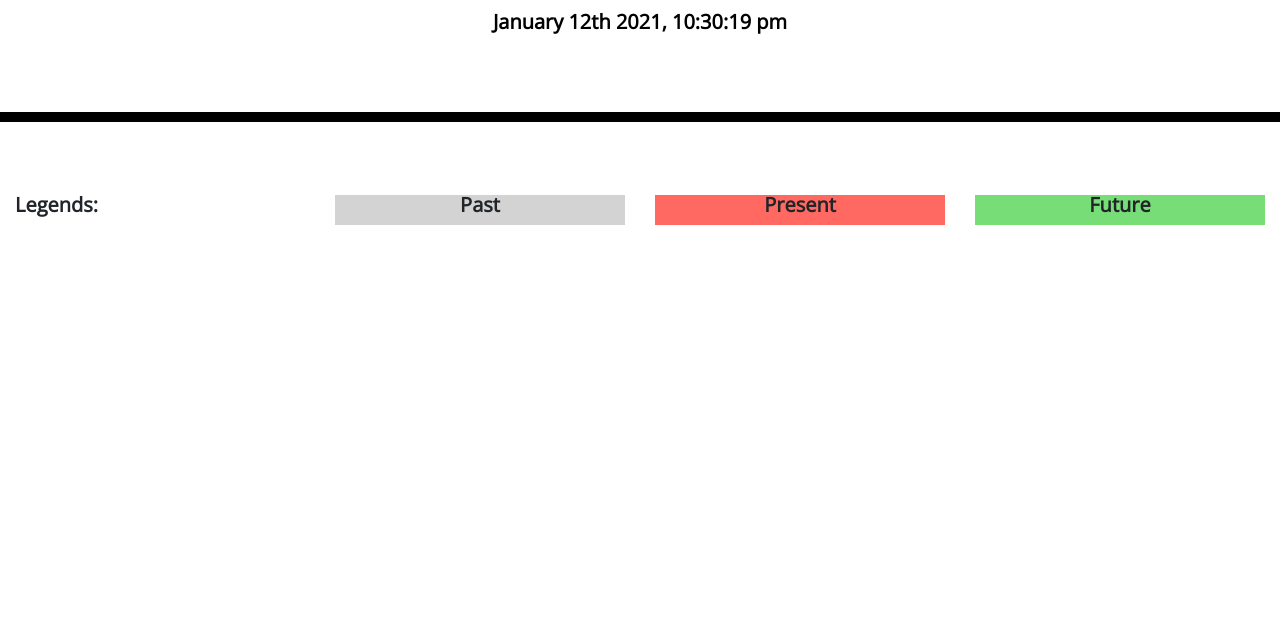
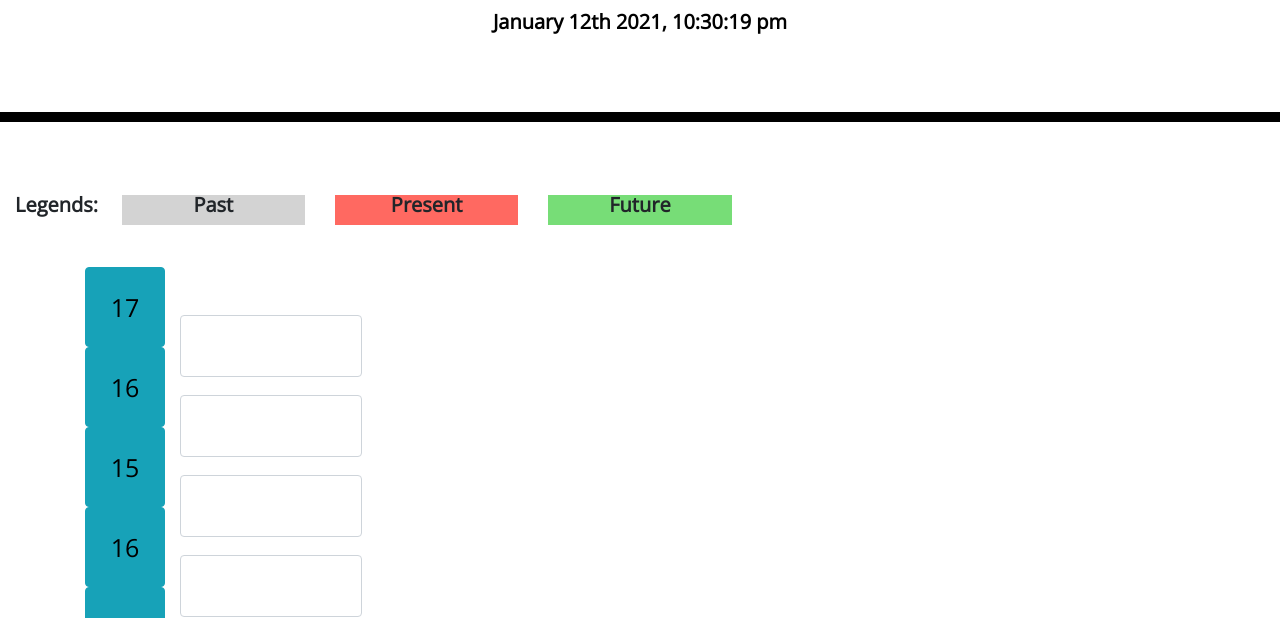
Before and after one commit to Koffidanh/workplanner, a plain HTML site: page index.html in a window 1280 px wide. Shown: the part 182-800 px from the top of the page. Drawn offline with nearby package versions, Linux system fonts and the light colour scheme.

Commit message:
testing clone

```diff
--- a/index.html
+++ b/index.html
@@ -1,68 +1,68 @@
 <!DOCTYPE html>
 <html lang="en">
+
 <head>
   <meta charset="UTF-8" />
   <meta name="viewport" content="width=device-width, initial-scale=1.0" />
   <meta http-equiv="X-UA-Compatible" content="ie=edge" />
   <script src="https://ajax.googleapis.com/ajax/libs/jquery/3.5.1/jquery.min.js"></script>
-    <link
-      rel="stylesheet"
-      href="https://stackpath.bootstrapcdn.com/bootstrap/4.3.1/css/bootstrap.min.css"
-    />
-    <link
-      rel="stylesheet"
-      href="https://use.fontawesome.com/releases/v5.8.1/css/all.css"
-      integrity="sha384-50oBUHEmvpQ+1lW4y57PTFmhCaXp0ML5d60M1M7uH2+nqUivzIebhndOJK28anvf"
-      crossorigin="anonymous"
-    />
-    <link
-      href="https://fonts.googleapis.com/css?family=Open+Sans&display=swap"
-      rel="stylesheet"
-    />
+  <script src="https://maxcdn.bootstrapcdn.com/bootstrap/3.4.1/js/bootstrap.min.js"></script>
+  <script src="bootstrap.bundle.min.js / bootstrap.bundle.js"></script>
+  <script src="https://ajax.googleapis.com/ajax/libs/jquery/3.5.1/jquery.min.js"></script>
+  <link rel="stylesheet" href="https://stackpath.bootstrapcdn.com/bootstrap/4.3.1/css/bootstrap.min.css" />
+  <link rel="stylesheet" href="https://use.fontawesome.com/releases/v5.8.1/css/all.css"
+    integrity="sha384-50oBUHEmvpQ+1lW4y57PTFmhCaXp0ML5d60M1M7uH2+nqUivzIebhndOJK28anvf" crossorigin="anonymous" />
+  <link href="https://fonts.googleapis.com/css?family=Open+Sans&display=swap" rel="stylesheet" />
   <link rel="stylesheet" href="style.css" />
   <title>Work Day Scheduler</title>
 </head>
 
 <body>
-    <header class="jumbotron" >
+  <header class="jumbotron">
     <h1 class="display-3">Work Day Scheduler</h1>
     <p class="lead">A simple calendar app for scheduling your work day</p>
     <p id="currentDay" class="lead"></p>
   </header>
   <div class="row" id="legend">
-      <div class="col-md-3">
-        <p >Legends:</p>
+    <div class="col-md-1">
+      <p>Legends:</p>
     </div>
-      <div class="col-md-3">
+    <div class="col-md-2">
       <p class="box1">Past</p>
     </div>
-       <div class="col-md-3">
+    <div class="col-md-2">
       <p class="box2">Present</p>
     </div>
-       <div class="col-md-3">
+    <div class="col-md-2">
       <p class="box3">Future</p>
     </div>
 
   </div>
   </div>
-
-
-
-
-
-
-
-
-
-
-
-
   <div class="container">
     <!-- Timeblocks go here -->
+    <div class="clonedRow">
+    <div class="row">
+      <div class="col-md-1" >
+        <button type="button" id="hours" class="btn btn-info" data-toggle="popover"  data-content="And here's some amazing content. It's very engaging. Right?"></button>
+      </div>
+      <div class="cloneInput">
+      <div class="col-md-10" >
+
+          <textarea class="form-control" id="workInput" id="exampleFormControlTextarea1" rows="2"></textarea>
+
+      </div>
+    </div>
+    <div class="cloneBtn">
+      <div class="col-md-1" id="saveBtn"></div>
+    </div>
+  </div>
+  </div>
   </div>
   <script src="moment.js"></script>
   <script src="script.js"></script>
   <script src="https://cdnjs.cloudflare.com/ajax/libs/jquery/3.2.1/jquery.min.js"></script>
   <script src="https://cdnjs.cloudflare.com/ajax/libs/moment.js/2.24.0/moment.min.js"></script>
 </body>
+
 </html>
--- a/script.js
+++ b/script.js
@@ -2,4 +2,22 @@
 $("#currentDay").text((moment().format('MMMM Do YYYY, h:mm:ss a')));
 //Create a legends
 $("#legend").text = "Legends:"
-// Create time from 11:59 am to 11:59 pm
+// Create time from 08:00 am to 05:00 pm
+$(document).ready(function () {
+    for (let i = 8; i <= 17; i++) {
+        console.log(i);
+        var newRow = $(".clonedRow:first").clone();
+        $(newRow).insertAfter(".clonedRow");
+        $("#hours").text(i);
+
+        // var newRowDescr = $(".cloneInput:first").clone();
+        // $(newRowDescr).insertAfter(".cloneInput");
+
+        // var newRowSaveBtn = $(".cloneBtn:first").clone();
+        // $(newRowDescr).insertAfter(".cloneBtn");
+    }
+});
+//Popover button
+// $(document).ready(function(){
+//     $('[data-toggle="popover"]').popover();
+// });
--- a/style.css
+++ b/style.css
@@ -1,10 +1,10 @@
 body {
-  font-family: 'Open Sans', sans-serif;
+  font-family: "Open Sans", sans-serif;
   font-size: 16px;
   line-height: 1;
 }
 
-textarea{
+textarea {
   background: transparent;
   border: none;
   resize: none;
@@ -21,11 +21,11 @@ textarea{
   border-bottom: 10px solid black;
 }
 
-.description{
+.description {
   white-space: pre-wrap;
 }
 
-.time-block{
+.time-block {
   text-align: center;
   border-radius: 15px;
 }
@@ -33,7 +33,7 @@ textarea{
 .row {
   white-space: pre-wrap;
   height: 80px;
-  border-top: 1px solid white;;
+  border-top: 1px solid white;
 }
 
 .hour {
@@ -64,34 +64,46 @@ textarea{
   border-left: 1px solid black;
   border-top-right-radius: 15px;
   border-bottom-right-radius: 15px;
-  background-color: #06AED5;
+  background-color: #06aed5;
   color: white;
 }
 
 .saveBtn i:hover {
   font-size: 20px;
-  transition: all .3s ease-in-out;
+  transition: all 0.3s ease-in-out;
 }
 #currentDay {
   font-weight: bolder;
 }
 #legend {
   margin: auto;
-  font-size:20px;
+  font-size: 20px;
   font-weight: bolder;
 }
 .box1 {
   height: 30px;
-  background-color: #d3d3d3 ;
+  background-color: #d3d3d3;
   text-align: center;
 }
 .box2 {
   height: 30px;
-  background-color:  #ff6961 ;
+  background-color: #ff6961;
   text-align: center;
 }
 .box3 {
   height: 30px;
-   background-color:#77dd77 ;
+  background-color: #77dd77;
   text-align: center;
 }
+#hours {
+  height: 80px;
+  width: 80px;
+  margin-bottom: auto;
+  font-size: 25px;
+  color: black;
+}
+
+textarea {
+  height: 100%;
+  margin: auto;
+}
```
Lines whose indentation alone changed are shown as unchanged.
